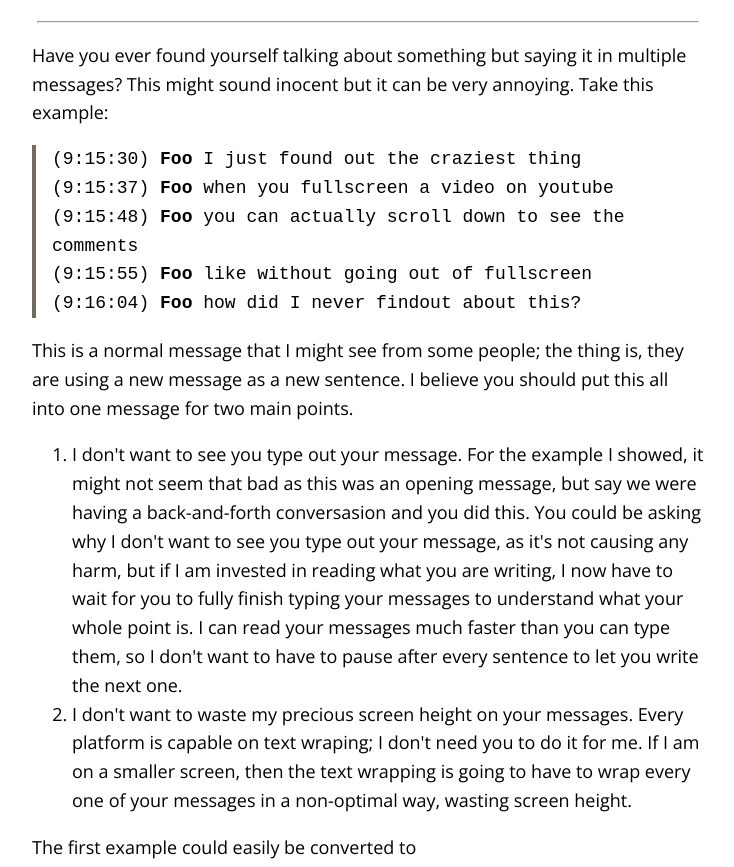
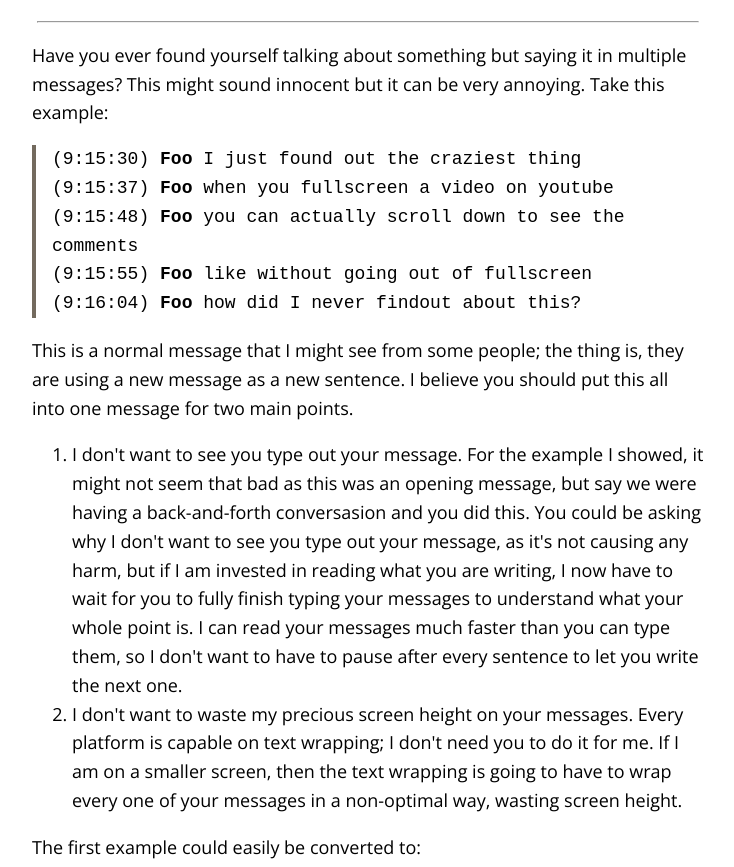
Before and after one commit to arthurmelton/useonemessage.com, a plain HTML site: page index.html in a window 1280 px wide. Shown: the part 85-952 px from the top of the page, without its empty margins (272-1006 px from the left). Drawn offline with Linux system fonts and the light colour scheme.

Commit message:
Update index.html
uh  yes

```diff
--- a/index.html
+++ b/index.html
@@ -16,7 +16,7 @@
     <body>
         <h1>Use one message</h1>
         <hr>
-        <p>Have you ever found yourself talking about something but saying it in multiple messages? This might sound inocent but it can be very annoying. Take this example:</p>
+        <p>Have you ever found yourself talking about something but saying it in multiple messages? This might sound innocent but it can be very annoying. Take this example: </p>
         <quoteblock>
             (9:15:30) <b>Foo</b> I just found out the craziest thing <br>
             (9:15:37) <b>Foo</b> when you fullscreen a video on youtube <br>
@@ -27,9 +27,9 @@
         <p>This is a normal message that I might see from some people; the thing is, they are using a new message as a new sentence. I believe you should put this all into one message for two main points.</p>
         <ol>
             <li>I don't want to see you type out your message. For the example I showed, it might not seem that bad as this was an opening message, but say we were having a back-and-forth conversasion and you did this. You could be asking why I don't want to see you type out your message, as it's not causing any harm, but if I am invested in reading what you are writing, I now have to wait for you to fully finish typing your messages to understand what your whole point is. I can read your messages much faster than you can type them, so I don't want to have to pause after every sentence to let you write the next one.</li>
-            <li>I don't want to waste my precious screen height on your messages. Every platform is capable on text wraping; I don't need you to do it for me. If I am on a smaller screen, then the text wrapping is going to have to wrap every one of your messages in a non-optimal way, wasting screen height.</li>
+            <li>I don't want to waste my precious screen height on your messages. Every platform is capable on text wrapping; I don't need you to do it for me. If I am on a smaller screen, then the text wrapping is going to have to wrap every one of your messages in a non-optimal way, wasting screen height.</li>
         </ol>
-        <p>The first example could easily be converted to </p>
+        <p>The first example could easily be converted to: </p>
         <quoteblock>
             (9:16:45) <b>Foo</b> I just found out the craziest thing, when you fullscreen a video on youtube. You can actually scroll down to see the comments even while still being fullscreened. How did I never know of this?
         </quoteblock>
```
